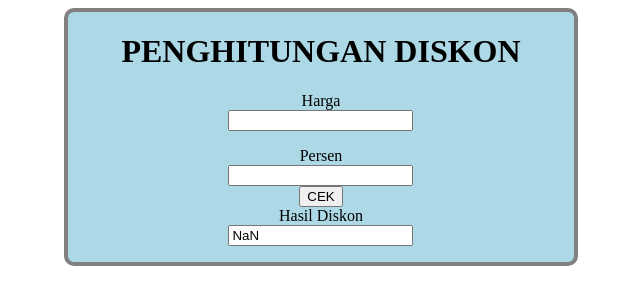
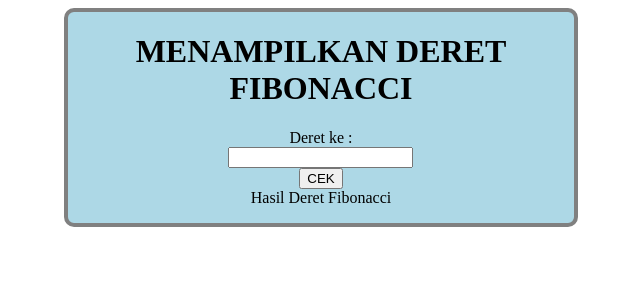
Before and after one commit to yanuarsabikhi/Kelompok2_R, a plain HTML site: page index.html in a window 1280 px wide. Both pictures are taken after a click on the button "CEK". Shown: the whole page, without its empty margins (323-963 px from the left). Drawn offline with Linux system fonts and the light colour scheme.

Commit message:
Update index.html

```diff
--- a/index.html
+++ b/index.html
@@ -1,7 +1,7 @@
 <!DOCTYPE html>
 <html>
 <head>
-    <title>Hitung Diskon</title>
+    <title>DERET FIBONACCI</title>
     <!-- JUDUL -->
     <style type="text/css">
         /* Membuat border / box */
@@ -26,25 +26,26 @@
 </head>
 <body>
     <main>
-        <h1> PENGHITUNGAN DISKON </h1>
+        <h1> MENAMPILKAN DERET FIBONACCI </h1>
         <!-- Nama Judul -->
         <form name="Diskon">
         <!-- Membuat form yang bernama Diskon -->
             <p></p>
-            Harga<br>
+            Deret ke : <br>
             <input type="text" name="harga">
-            <!-- Membuat input yang bernama harga -->
+            <!-- Membuat input yang bernama harga
             <p></p>
             Persen<br>
             <input type="text" name="persen">
-            <!-- Membuat input yang bernama persen -->
+             Membuat input yang bernama persen -->
             <br>
             <input type="button" name="cek" value="CEK" onclick="Cek_Diskon();">
             <!-- Membuat input tombol -->
             <div>
-            Hasil Diskon
+            Hasil Deret Fibonacci
             <br>
-            <input type="text" name="hasil">
+            <div id="hasil-output"></div>
+            <!--<input type="text" name="hasil"-->
             <!-- Membuat colom text bernama hasil -->
             <p></p>
             </div>
@@ -56,18 +57,31 @@
             // Membuat function bernama Cek_Diskon
                 var harga = document.Diskon.harga.value;
                 // Mengambil nilai input bernama harga yang berada pada form bernama Diskon
-                var persen = document.Diskon.persen.value;
+                //var persen = document.Diskon.persen.value;
                 // Mengambil nilai input bernama persen yang berada pada form bernama Diskon
                 harga = parseInt(harga);
                 // Merubah data string menjadi integer
-                persen = parseInt(persen);
+                //persen = parseInt(persen);
                 // Merubah data string menjadi integer
-                var hasil = harga * (persen/100);
+                //var hasil = harga * (persen/100);
                 // Penghitungan nya (Persen/100) lalu kali harga
-                hasil = harga - parseInt(hasil);
+                //hasil = harga - parseInt(hasil);
                 // lalu hasil di kurangan harga
-                document.Diskon.hasil.value = hasil;
+                //document.Diskon.hasil.value = hasil;
                 // pindahkan nilai hasil ke input bernama hasil yang berada pada form Diskon
+                var n1 = 0,  n2 = 1, next_num, i;
+                //var num = parseInt (prompt (" Enter the limit for Fibonacci Series "));
+                var hasil = document.getElementById("hasil-output");
+                var num=document.Diskon.harga.value;
+                harga = parseInt(harga);
+                //document.write( "Fibonacci Series: ");
+                for ( i = 1; i <= num; i++)  {
+                    hasil.innerHTML = (" <br> " +  n1); // print the n1
+                    next_num = n1 + n2; // sum of n1 and n2 into the next_num
+                    n1 = n2; // assign the n2 value into n2
+                    n2 = next_num; // assign the next_num into n2
+            }
+
             }
         </script>
     </main>
```
